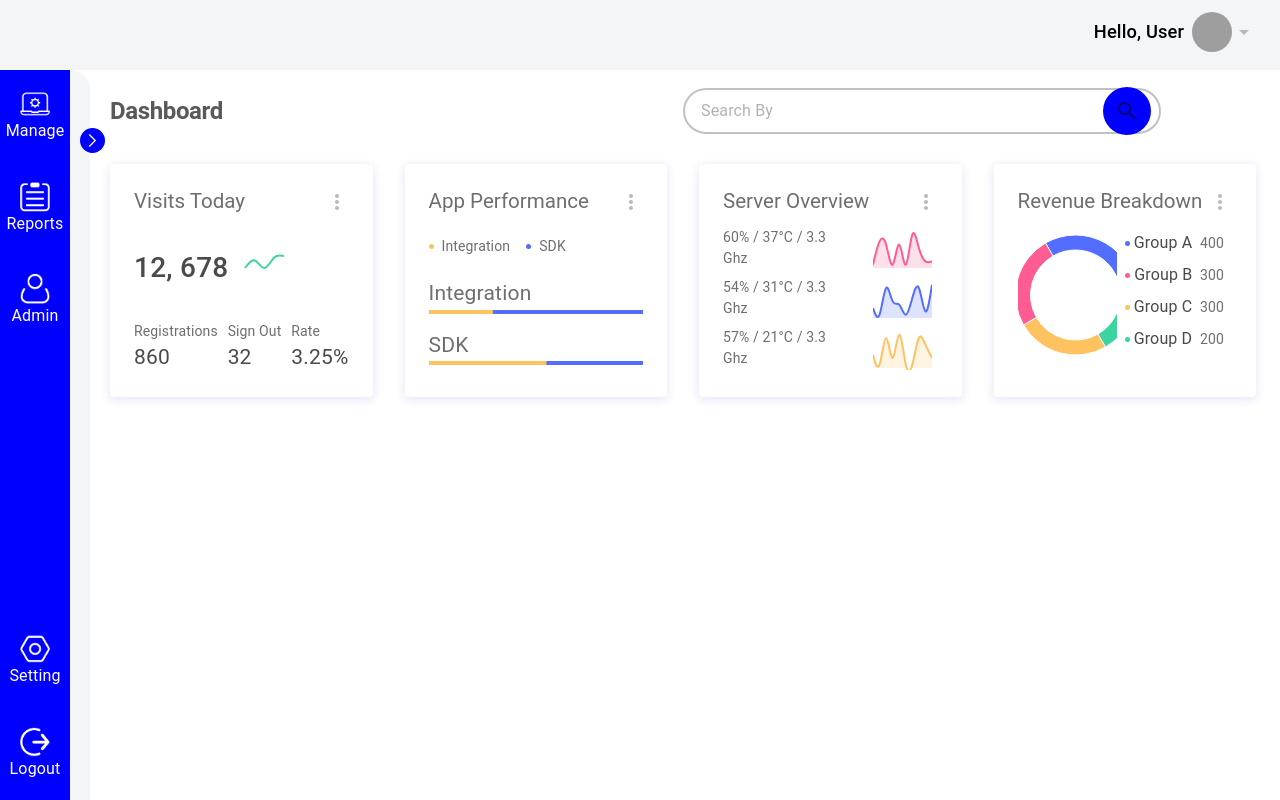
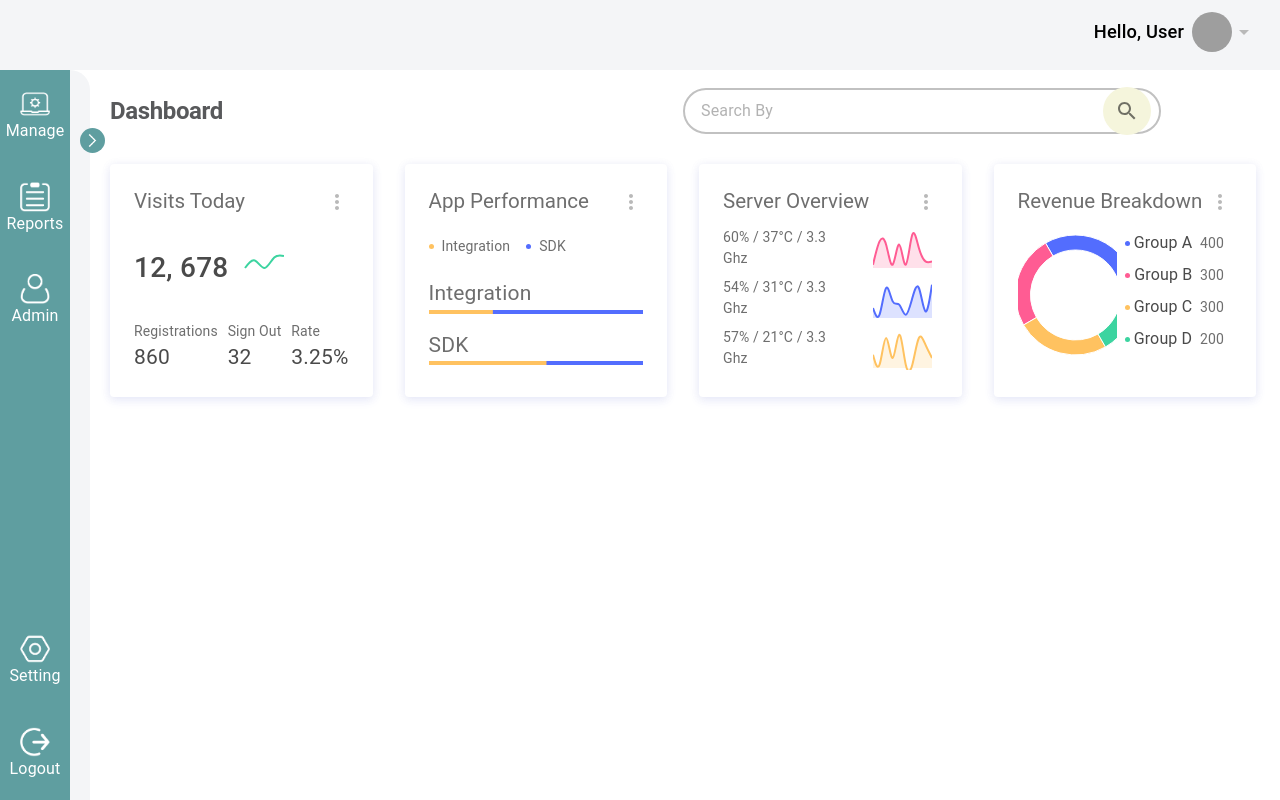
Before and after one commit to ujjwalsharma98/admin-dashboard, a React (Create React App) app: page /#/app/manage/dashboard in a window 1280 px wide. Built offline with nearby package versions, Linux system fonts and the light colour scheme; sample sign-in values are in the browser's storage; grey boxes are pictures that could not be loaded.

Commit message:
colours changed

```diff
--- a/src/pages/tables/Tables.js
+++ b/src/pages/tables/Tables.js
@@ -176,7 +176,7 @@ export default function Tables(props) {
                   <Grid item xs={3} className="" >
                     <div style={{ display: 'flex', flexDirection: 'column', alignSelf: 'center', alignItems: 'flex-end' }}>
                       <Link to="/app/manage/items/additem" style={{ textDecoration: 'none' }}>
-                        <IconButton style={{ backgroundColor: 'blue', color: 'white' }}>
+                        <IconButton style={{ backgroundColor: 'cadetblue', color: 'white' }}>
                           <AddIcon />
                         </IconButton>
                       </Link><Typography>Add Item</Typography>
--- a/src/style.css
+++ b/src/style.css
@@ -104,7 +104,7 @@ body{
 .toogle_btn {
     width: 35px!important;
     height: 35px!important;
-    background-color: blue!important;
+    background-color: cadetblue!important;
     top: 117px!important;
     border-radius: 100%!important;
     left: -5px;
@@ -136,7 +136,7 @@ body{
     height: 100vh;
 }
 .logo_col{
-    background-color: blue;
+    background-color: cadetblue;
     justify-content: center;
     align-items: center;
     display: flex;
@@ -217,7 +217,7 @@ body{
     position: absolute;
 }
 .sidebar_one{
-    background-color: blue;
+    background-color: cadetblue;
     width: 90px;
     padding: 0 8px;
 }
@@ -336,7 +336,7 @@ body{
 }
 /* fixed_sidebar */
 .fixed_sidebar {
-    background-color: blue;
+    background-color: cadetblue;
     will-change: width;
     padding: 0 8px;
     transition: width 300ms cubic-bezier(0.2, 0, 0, 1) 0s;
@@ -411,7 +411,7 @@ body{
     display: flex;
     height: 25px;
     border-radius: 50px;
-    background-color: blue;
+    background-color: cadetblue;
     justify-content: center;
     text-align: center;
     cursor: pointer;
@@ -426,9 +426,9 @@ body{
     background-color: #f4f5f7!important;
 }
 .head_icon {
-    background-color: blue!important;
+    background-color: beige!important;
 }
 
 .tabelHead_row th  {
-    background-color: blue!important;
+    background-color: beige!important;
 }
```
